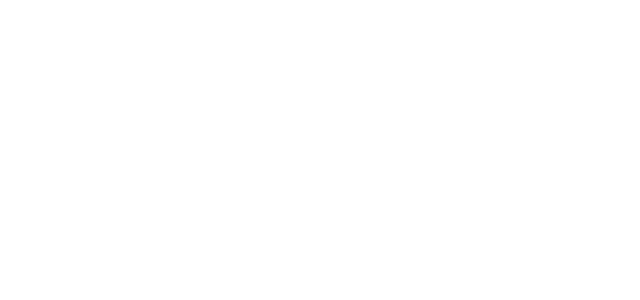
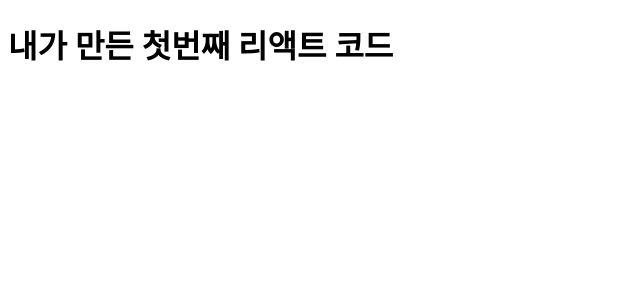
Before and after one commit to yumin359/react, a React (Vite) app: page / in a window 1280 px wide. Shown: the top 300 px of the page, without its empty margins (0-640 px from the left). Built offline with nearby package versions, Linux system fonts and the light colour scheme.

Commit message:
0701 리액트 코드 연습

```diff
--- a/src/App.jsx
+++ b/src/App.jsx
@@ -1,5 +1,9 @@
 function App() {
-  return <></>;
+  return (
+    <>
+      <p>첫번째 리액트 코드</p>
+    </>
+  );
 }
 
 export default App;
--- /dev/null
+++ b/src/App2.jsx
@@ -0,0 +1,9 @@
+function App2() {
+  return (
+    <>
+      <h1>내가 만든 첫번째 리액트 코드</h1>
+    </>
+  );
+}
+
+export default App2;
--- a/src/main.jsx
+++ b/src/main.jsx
@@ -1,9 +1,9 @@
 import { StrictMode } from "react";
 import { createRoot } from "react-dom/client";
-import App from "./App.jsx";
+import App2 from "./App2.jsx";
 
 createRoot(document.getElementById("root")).render(
   <StrictMode>
-    <App />
+    <App2 />
   </StrictMode>,
 );
```
Also changed, not shown: src/App1.jsx (added, +9 -0 lines).
